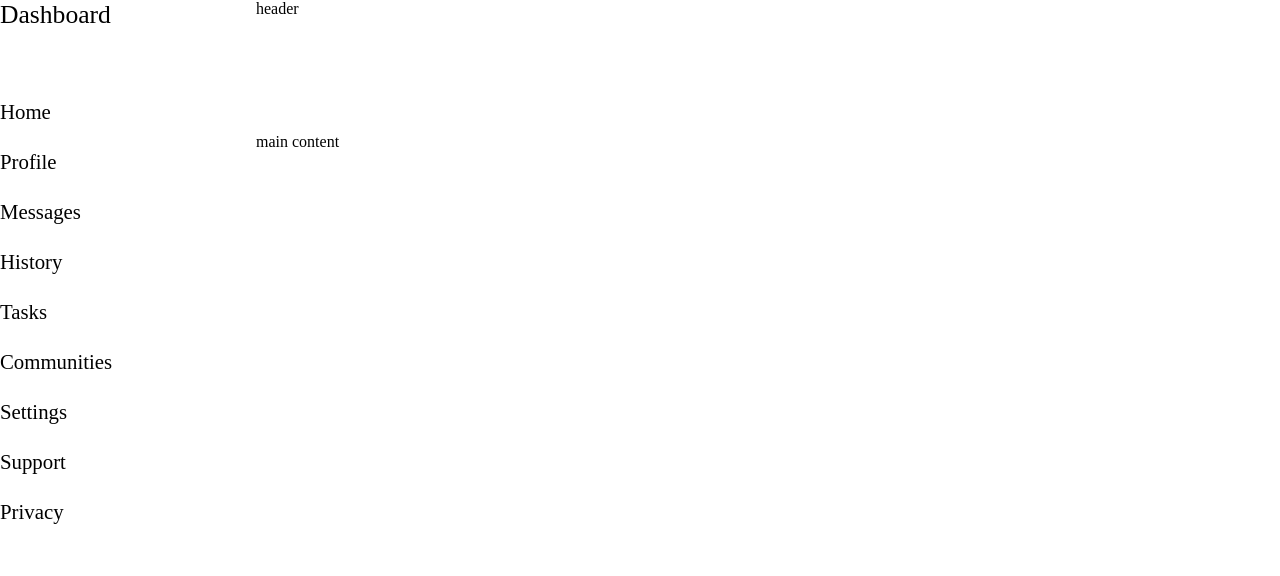
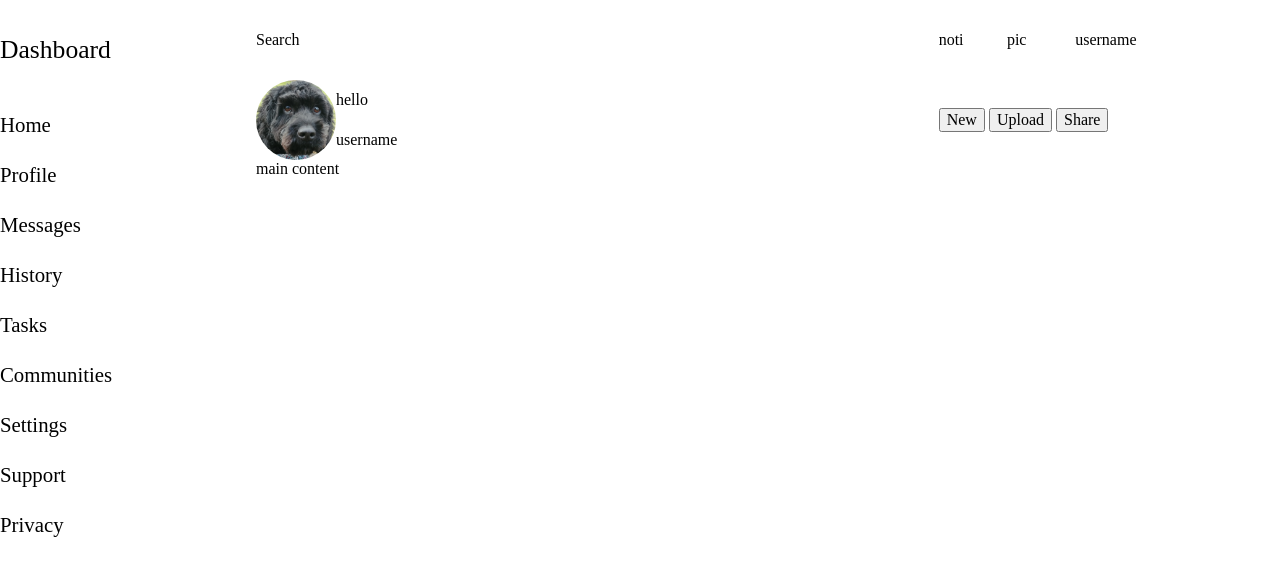
Before and after one commit to kylemillar2/admin-dashboard, a plain HTML site: page index.html in a window 1280 px wide. Drawn offline with Linux system fonts and the light colour scheme.

Commit message:
Update header and sidebar positioning

```diff
--- a/index.html
+++ b/index.html
@@ -13,40 +13,62 @@
   <div class="container">
 
     <div class="sidebar">
-      <div class="dashboard">
+      <div class="dashboard center">
         Dashboard
       </div>
-      <div class="home">
+      <div class="home center">
         Home
       </div>
-      <div class="profile">
+      <div class="profile center">
         Profile
       </div>
-      <div class="messages">
+      <div class="messages center">
         Messages
       </div>
-      <div class="history">
+      <div class="history center">
         History
       </div>
-      <div class="tasks">
+      <div class="tasks center">
         Tasks
       </div>
-      <div class="communities">
+      <div class="communities center">
         Communities
       </div>
-      <div class="settings">
+      <div class="settings center">
         Settings
       </div>
-      <div class="support">
+      <div class="support center">
         Support
       </div>
-      <div class="privacy">
+      <div class="privacy center">
         Privacy
       </div>
     </div>
+
     <div class="header">
-      header
+
+      <div class="search-bar center">Search</div>
+
+      <div class="account-buttons">
+        <div class="notification-button center">noti</div>
+        <div class="profile-picture center">pic</div>
+        <div class="username center">username</div>
+      </div>
+
+      <div class="account-info">
+        <img src="alfie.jpg">
+        <div class="greeting center">hello</div>
+        <div class="greeting-name center">username</div>
+      </div>
+
+      <div class="action-buttons center">
+        <button>New</button>
+        <button>Upload</button>
+        <button>Share</button>
+      </div>
+
     </div>
+
     <div class="main-content">
       main content
     </div>
--- a/style.css
+++ b/style.css
@@ -9,6 +9,24 @@ html, body {
   height: 100%;
 }
 
+.account-buttons {
+  display: grid;
+  grid-template-columns: 1fr 1fr 3fr;
+}
+
+.big-profile-picture {
+  grid-row: 1 / 3;
+}
+
+.dashboard {
+  font-size: 1.6rem;
+}
+
+.main-content {
+  grid-column: 2 / 3;
+  grid-row: 2 / 3
+}
+
 .sidebar {
   grid-row: 1 / 3;
   display: grid;
@@ -16,11 +34,34 @@ html, body {
   font-size: 1.3rem;
 }
 
-.main-content {
-  grid-column: 2 / 3;
-  grid-row: 2 / 3
+.header {
+  display: grid;
+  grid-template-columns: 2fr 1fr;
+  grid-template-rows: 1fr 1fr;
 }
 
-.dashboard {
-  font-size: 1.6rem;
+.account-info {
+  display: grid;
+  grid-template-columns: auto 1fr;
+  grid-template-rows: 1fr 1fr;
 }
+
+img {
+  grid-row: 1 / 3;
+  height: 5rem;
+  width: 5rem;
+  border-radius: 50%;
+}
+
+.greeting {
+  grid-column: 2 / 3;
+}
+
+.greeting-name {
+  grid-column: 2 / 3;
+  grid-row: 2 / 3;
+}
+
+.center {
+  align-self: center;
+}
```
Also changed, not shown: alfie.jpg (added).
